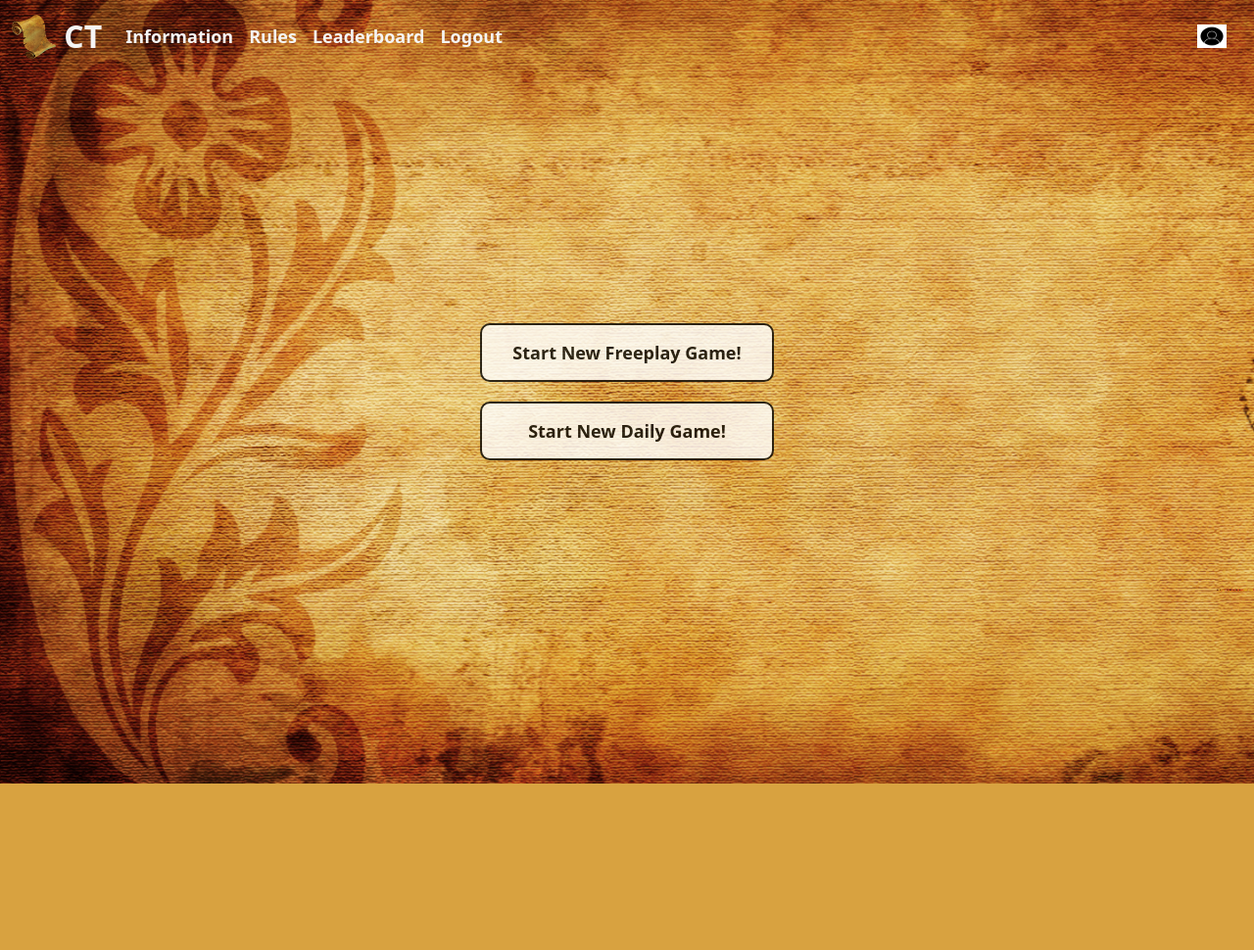
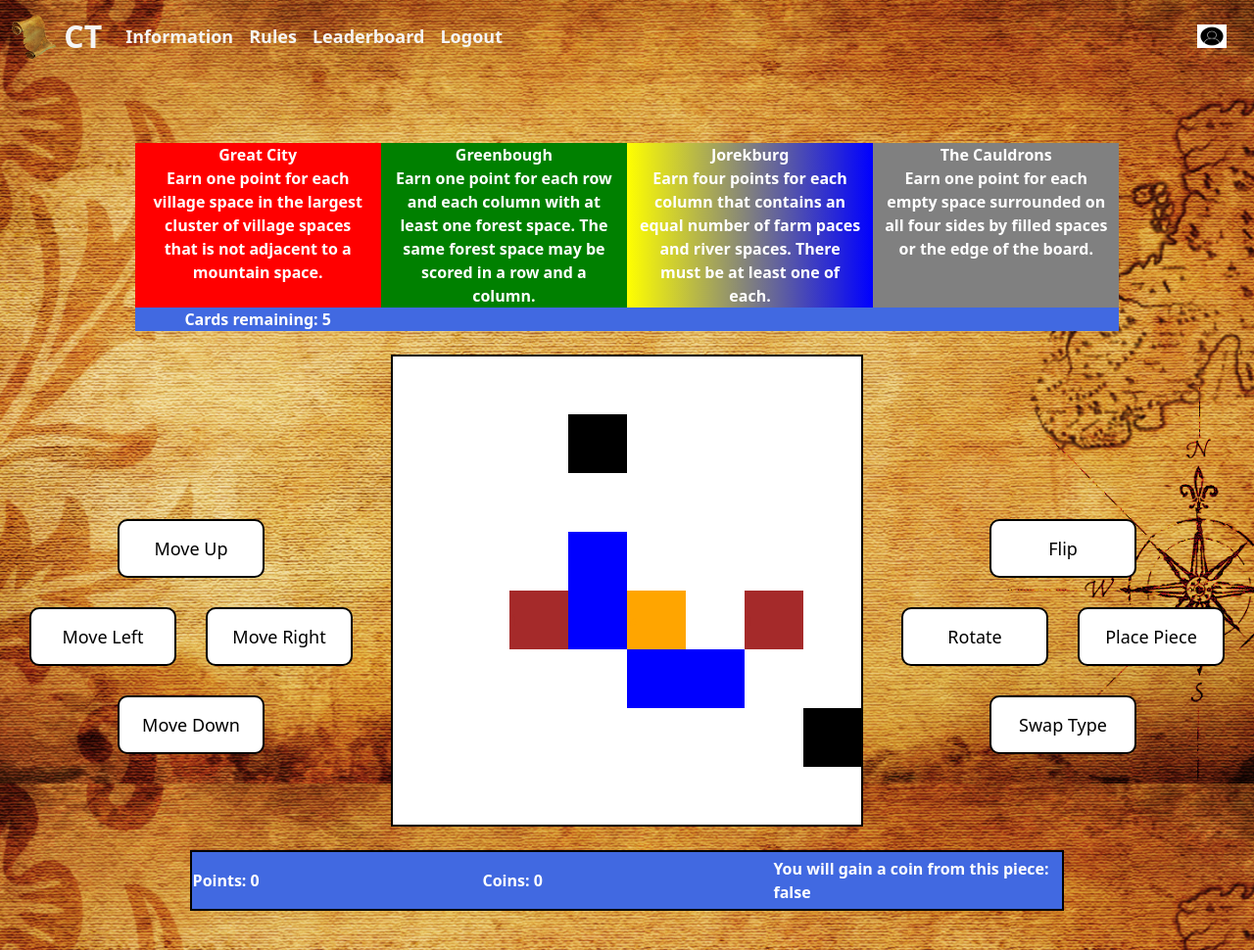
Before and after one commit to jwyatt1999/CITS3403_Cartographers, a Flask app: page /game/1 in a window 1280 px wide. Shown: the whole page at 98% size. Before the commit the page ends 800 px from the top, so only its background shows below. Run offline with Flask 2, Linux system fonts and the light colour scheme; the visitor is signed in with stand-in values (Sample User, id 1); data comes from the database, SQL or seed files in the repository.

Commit message:
removed start button and added url-dependent game

```diff
--- a/static/game_logic.js
+++ b/static/game_logic.js
@@ -87,6 +87,14 @@ document.onkeydown = function(e) {
         checkCurrentPieceLegallyPlaced();
         renderPiece(currentPiece);
     }
+};
+
+/**
+ * When the game page has finished loading, start the game!
+ * @param {*} event
+ */
+window.onload = (event) => {
+    startGame();
 };
 
 /**
@@ -214,19 +222,17 @@ function mulberry32(a) {
 /**
  * Starts a new game by initialising and rendering the game board, player points, score cards,
  * and explore deck, and revealing the top card of the explore deck to the player.
- * @param {*} isDaily A boolean that indicates if the game is a daily game or not. This determines the seed used.
+ * The pathname determines if the game is started with the daily seed or a random freeplay seed.
  */
-function startGame(isDaily) {
+function startGame() {
     //Initialize the date for the purpose of setting the pseudo-random number generator's seed.
     let currentDate = new Date();
 
     //Set the seed for the pseudo-random number generator to the current time (milliseconds since Jan 1, 1970).
     let seed = xmur3(currentDate.getTime().toString());
 
-    console.log(seed());
-
     //If this is a daily game, overwrite the seed for the pseudo-random number generator with the current date (from the server).
-    if (isDaily) {
+    if (window.location.pathname == "/game/daily") {
         let serverDate = $.ajax({
             url:"/get_date",
             type:"GET"
@@ -238,7 +244,7 @@ function startGame(isDaily) {
     rand = mulberry32(seed());
 
     document.getElementById("gameContents").style.display = 'block';
-    document.getElementById("startButtons").hidden = true;
+    document.getElementById("startButton").hidden = true;
     document.getElementById("gameOver").innerHTML = "";
 
     gameBoard = [
@@ -928,7 +934,7 @@ function checkIfGameOver() {
     if (seasonsScored == 3) {
         currentPiece = "";
         document.getElementById("gameOver").innerHTML = "Game Over! Your final score was: " + playerPoints + ". Great Job!";
-        document.getElementById("startButtons").hidden = false;
+        document.getElementById("startButton").hidden = false;
         const s = JSON.stringify(playerPoints);
 
         $.ajax({
--- a/templates/game_page.html
+++ b/templates/game_page.html
@@ -5,9 +5,8 @@
     <br><br><br>
 
     <div class="container">
-        <div class="center" id="startButtons">
-			<button onclick="startGame(false)" class="interactiveButton btn btn-primary btn_start" style="top:45%;left:50%;transform:translate(-50%,-50%);width:300px;">Start New Freeplay Game!</button>
-        	<button onclick="startGame(true)" class="interactiveButton btn btn-primary btn_start" style="top:55%;left:50%;transform:translate(-50%,-50%);width:300px;">Start New Daily Game!</button>
+        <div class="center" id="startButton">
+            <a class="interactiveButton btn btn-primary btn_start" href="{{url_for('game', type = 'freeplay')}}" role="button" style="top:50%;left:50%;transform:translate(-50%,-50%);width:300px;">Start New Freeplay Game!</a>
         </div>
     </div>
 
```
Also changed, not shown: 1 other file.
